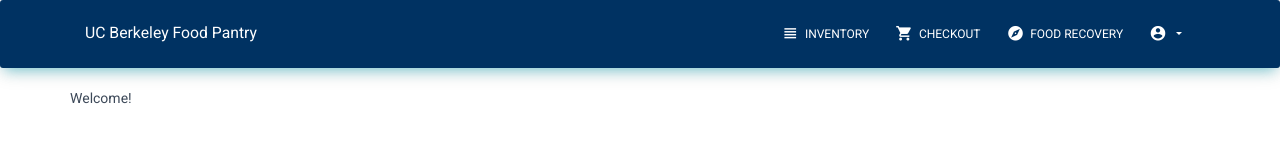
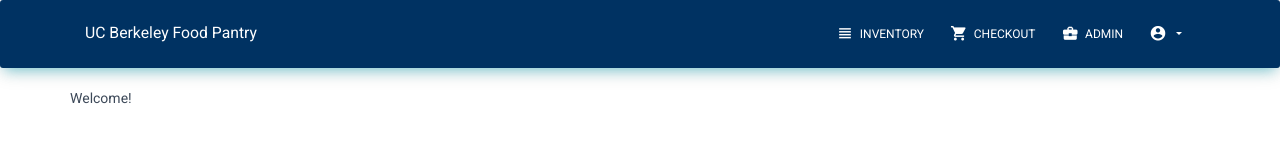
Before and after one commit to CalNourish/ucbfpa-webapp, a plain HTML site: page public/index.html in a window 1280 px wide. Drawn offline with nearby package versions, Linux system fonts and the light colour scheme; some packages are replaced by stand-ins of ours; no server answers.

Commit message:
added new admin logo for pantry administrative page -- name can be changed, so can  the logo, this is just temporary

```diff
--- a/public/index.html
+++ b/public/index.html
@@ -76,7 +76,7 @@
 
                   <li class="nav-item">
                       <a href="/food-recovery" class="nav-link">
-                          <i class="material-icons">explore</i> Food Recovery
+                        <i class="material-icons">business_center</i> Admin
                       </a>
                   </li>
 
```
Also changed, not shown: public/checkout/index.html (+1 -1 lines), public/food-recovery/index.html (+1 -1 lines), public/inventory/index.html (+1 -1 lines).
